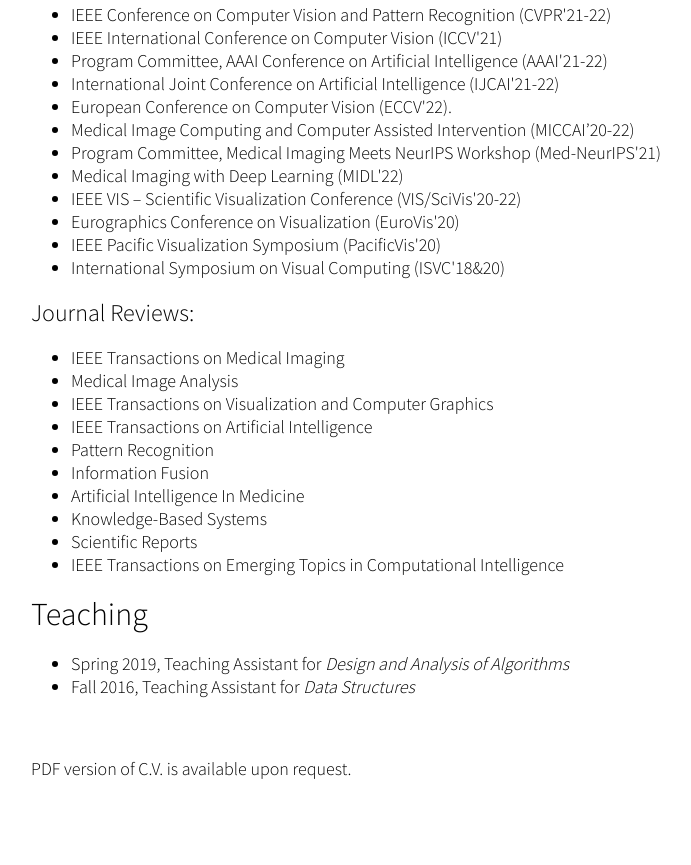
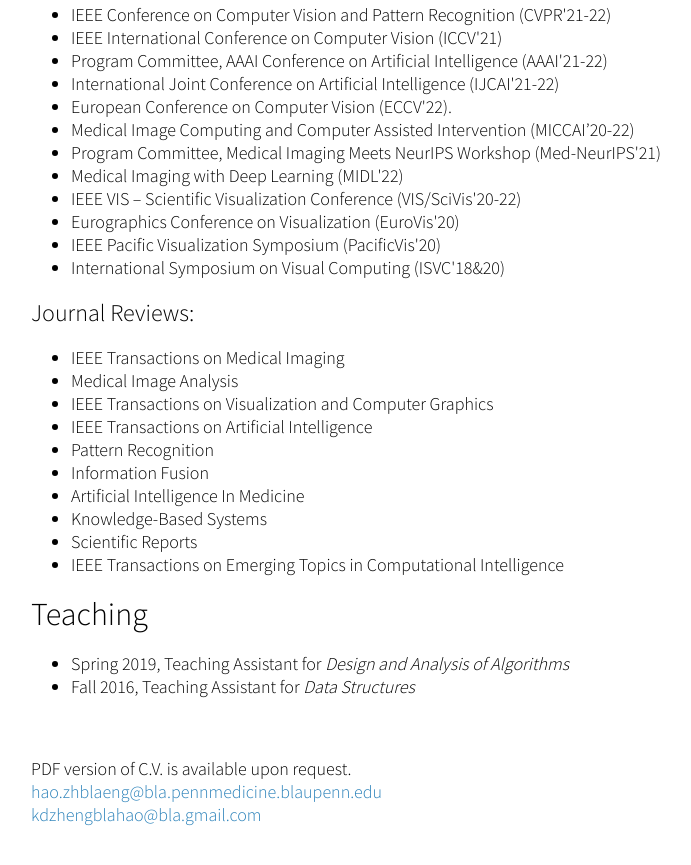
Before and after one commit to hzaoheng123/HZ, a plain HTML site: page Curriculum_Vitae.html in a window 1280 px wide. Shown: the part 1193-2058 px from the top of the page, without its empty margins (19-710 px from the left). Drawn offline with nearby package versions, Linux system fonts and the light colour scheme; some packages are replaced by stand-ins of ours.

Commit message:
Update Curriculum_Vitae.html

```diff
--- a/Curriculum_Vitae.html
+++ b/Curriculum_Vitae.html
@@ -132,7 +132,9 @@
 
 <br>
   <p>
-    PDF version of C.V. is available upon request.
+    PDF version of C.V. is available upon request. <br>
+    <a> <span class="bla">hao.</span>zh<span class="displaynone">bla</span>eng@<span class="displaynone">bla.</span>pennmedicine.<span class="displaynone">bla</span>upenn.edu </a><br>
+    <a> <span class="bla">kd</span>zheng<span class="displaynone">bla</span>hao@<span class="displaynone">bla.</span>gmail.com </a><br>
   </p>
 <br>
 
```
